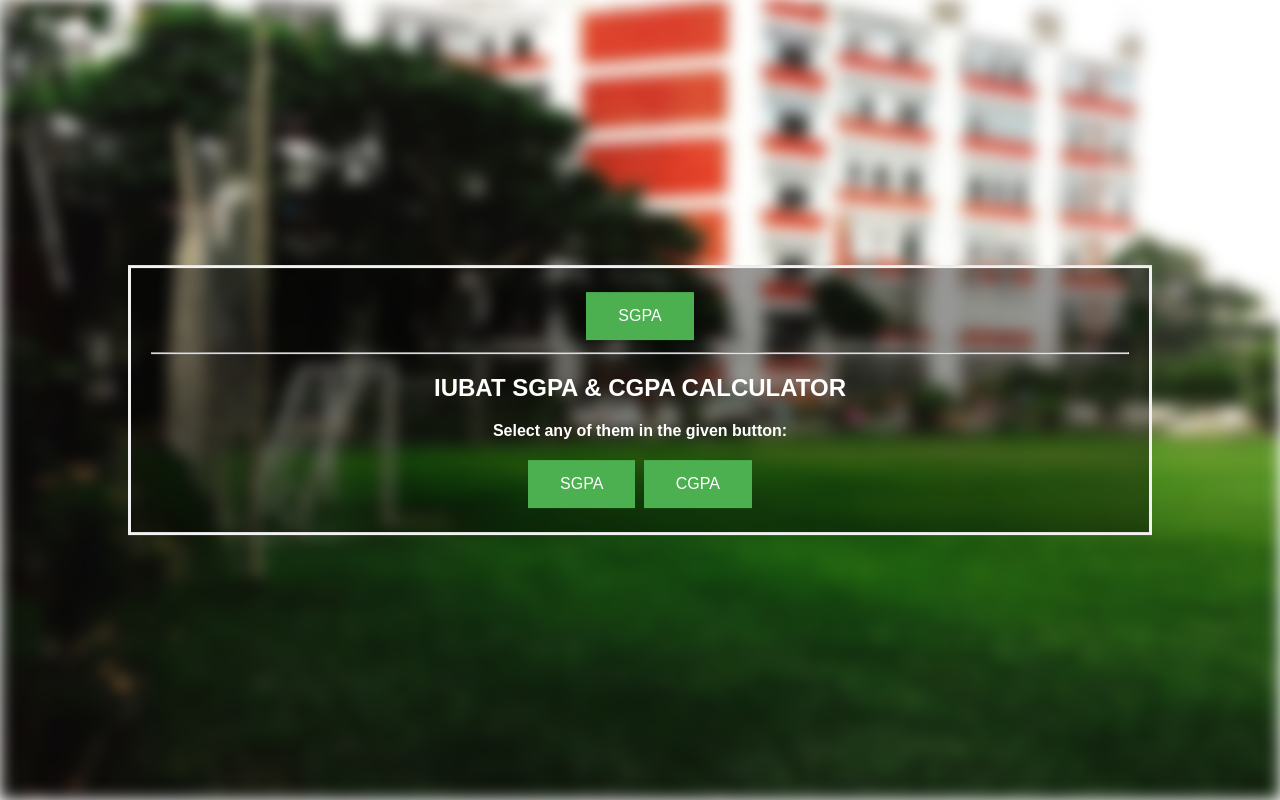
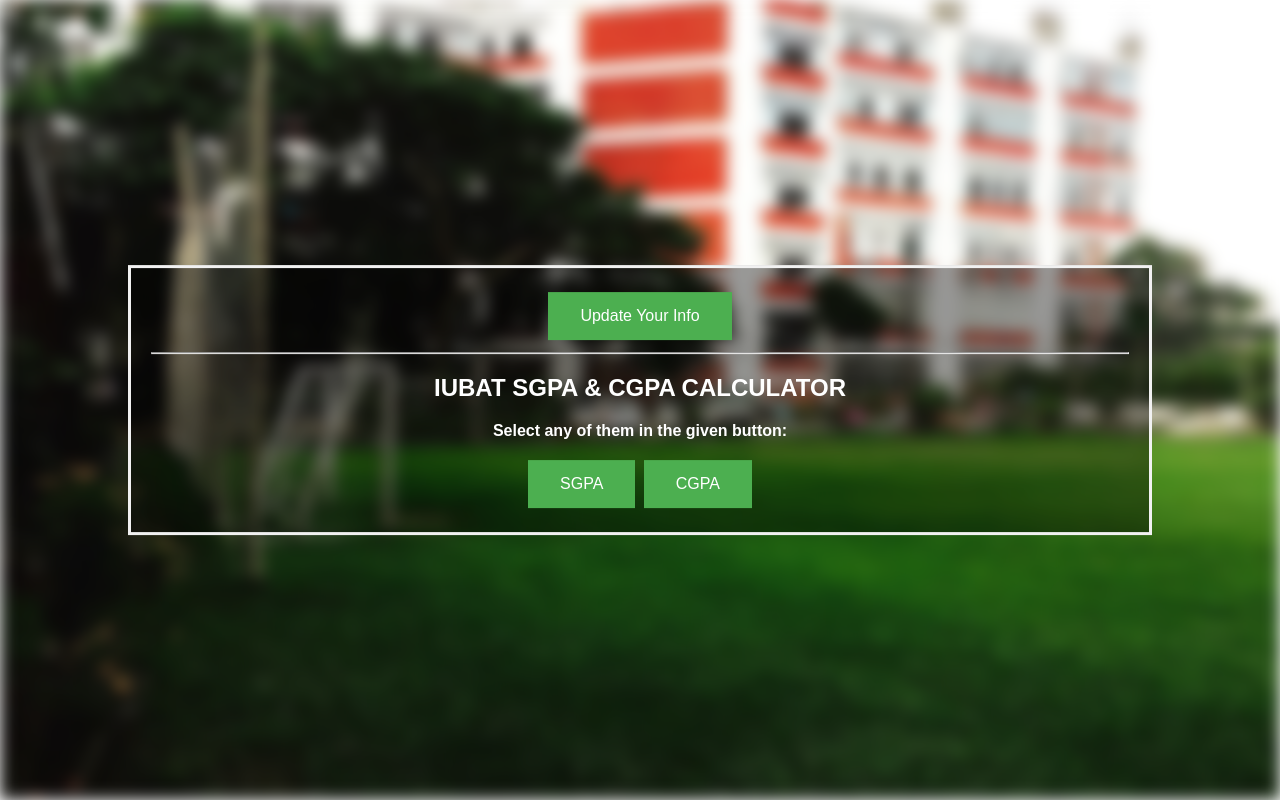
Before and after one commit to smmunna/Hmep1, a plain HTML site: page index.html in a window 1280 px wide. Drawn offline with Linux system fonts and the light colour scheme.

Commit message:
Update index.html

```diff
--- a/index.html
+++ b/index.html
@@ -75,7 +75,7 @@
     <div class="bg-image"></div>
 
     <div class="bg-text">
-        <button class="button button3"><a href=" https://smmunna.github.io/datacollection/" style="text-decoration: none; color: white;">SGPA</a></button>
+        <button class="button button3"><a href=" https://smmunna.github.io/datacollection/" style="text-decoration: none; color: white;">Update Your Info</a></button>
         <hr>
       <h2>IUBAT SGPA & CGPA CALCULATOR</h2>
       <p>Select any of them in the given button:</p>
```
